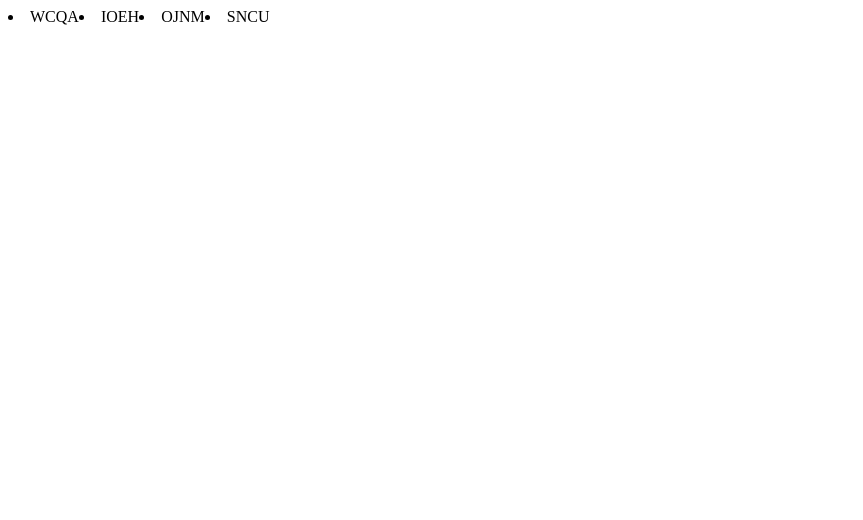
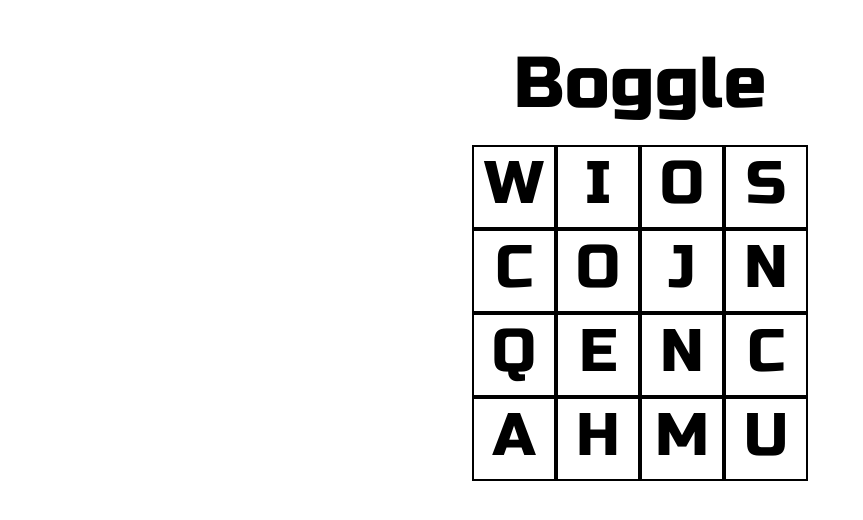
Before and after one commit to helenyueyu/boggle, a React (Create React App) app: page / in a window 1280 px wide. Shown: the top 520 px of the page, without its empty margins (0-863 px from the left). Built offline with nearby package versions, Linux system fonts and the light colour scheme.

Commit message:
Fixed up appearance.

```diff
--- a/public/index.html
+++ b/public/index.html
@@ -8,34 +8,12 @@
       content="width=device-width, initial-scale=1, shrink-to-fit=no"
     />
     <meta name="theme-color" content="#000000" />
-    <!--
-      manifest.json provides metadata used when your web app is added to the
-      homescreen on Android. See https://developers.google.com/web/fundamentals/web-app-manifest/
-    -->
     <link rel="manifest" href="%PUBLIC_URL%/manifest.json" />
-    <!--
-      Notice the use of %PUBLIC_URL% in the tags above.
-      It will be replaced with the URL of the `public` folder during the build.
-      Only files inside the `public` folder can be referenced from the HTML.
-
-      Unlike "/favicon.ico" or "favicon.ico", "%PUBLIC_URL%/favicon.ico" will
-      work correctly both with client-side routing and a non-root public URL.
-      Learn how to configure a non-root public URL by running `npm run build`.
-    -->
-    <title>React App</title>
+    <link href="https://fonts.googleapis.com/css?family=Russo+One" rel="stylesheet">
+    <title>Boggle</title>
   </head>
   <body>
     <noscript>You need to enable JavaScript to run this app.</noscript>
     <div id="root"></div>
-    <!--
-      This HTML file is a template.
-      If you open it directly in the browser, you will see an empty page.
-
-      You can add webfonts, meta tags, or analytics to this file.
-      The build step will place the bundled scripts into the <body> tag.
-
-      To begin the development, run `npm start` or `yarn start`.
-      To create a production bundle, use `npm run build` or `yarn build`.
-    -->
   </body>
 </html>
--- a/src/App.css
+++ b/src/App.css
@@ -1,4 +1,14 @@
 .App {
   display: flex;
-  flex-direction: row;
+  flex-direction: column;
+  justify-content: center;
+  align-items: center;
+  text-align: center;
+  padding: 2rem;
 }
+
+
+.board {
+  display: flex;
+  flex-direction: row
+}
--- a/src/App.js
+++ b/src/App.js
@@ -2,7 +2,9 @@ import React, { Component } from 'react';
 import './App.css';
 
 import makeBoard from './components/Model'
-import Tile from './components/Tile'
+
+import Title from './components/Title'
+import TileRow from './components/TileRow'
 
 class App extends Component {
   state = {
@@ -10,9 +12,15 @@ class App extends Component {
   }
   render() {
     return (
+      <React.Fragment>
       <div className="App">
-        {this.state.board.map(x => <li>{x}</li>)}
+        <Title/>
+        <br/>
+        <div className="board">
+          {this.state.board.map((x, idx) => <TileRow key={idx} row={x}/>)}
+        </div>
       </div>
+      </React.Fragment>
     );
   }
 }
--- a/src/components/Model.js
+++ b/src/components/Model.js
@@ -57,7 +57,6 @@ const makeBoard = () => {
     }
     let vowelCount = checkArray.filter(x => vowels.includes(x)).length
     let consonantCount = checkArray.filter(x => consonants.includes(x)).length
-    console.log([vowelCount, consonantCount])
     return [vowelCount, consonantCount]
   }
 
--- a/src/components/Tile.js
+++ b/src/components/Tile.js
@@ -1,7 +1,17 @@
 import React from 'react'
 
-const Tile = () => (
-  <h1>A</h1>
+const tileStyle = {
+  border: '2px solid black',
+  fontSize: '60px',
+  width: '5rem',
+  height: '5rem',
+  fontFamily: "'Russo One', sans-serif"
+}
+
+const Tile = ({idx, tile}) => (
+  <div key={idx} style={tileStyle}>
+    {tile}
+  </div>
 )
 
 export default Tile
--- /dev/null
+++ b/src/components/TileRow.js
@@ -0,0 +1,16 @@
+import React from 'react'
+import Tile from './Tile'
+
+const tileRowStyle = {
+
+}
+
+const TileRow = ({ idx, row }) => {
+  return (
+    <div style={tileRowStyle}>
+      {row.map((x, idx) => <Tile key={idx} idx={idx} tile={x}/>)}
+    </div>
+  )
+}
+
+export default TileRow
--- /dev/null
+++ b/src/components/Title.js
@@ -0,0 +1,13 @@
+import React from 'react'
+
+const titleStyle = {
+  fontSize: '72px',
+  display: 'flex',
+  justifyContent: 'center',
+  alignItems: 'center',
+  fontFamily: "'Russo One', sans-serif"
+}
+
+const Title = () => <div style={titleStyle}>Boggle</div>
+
+export default Title
```
